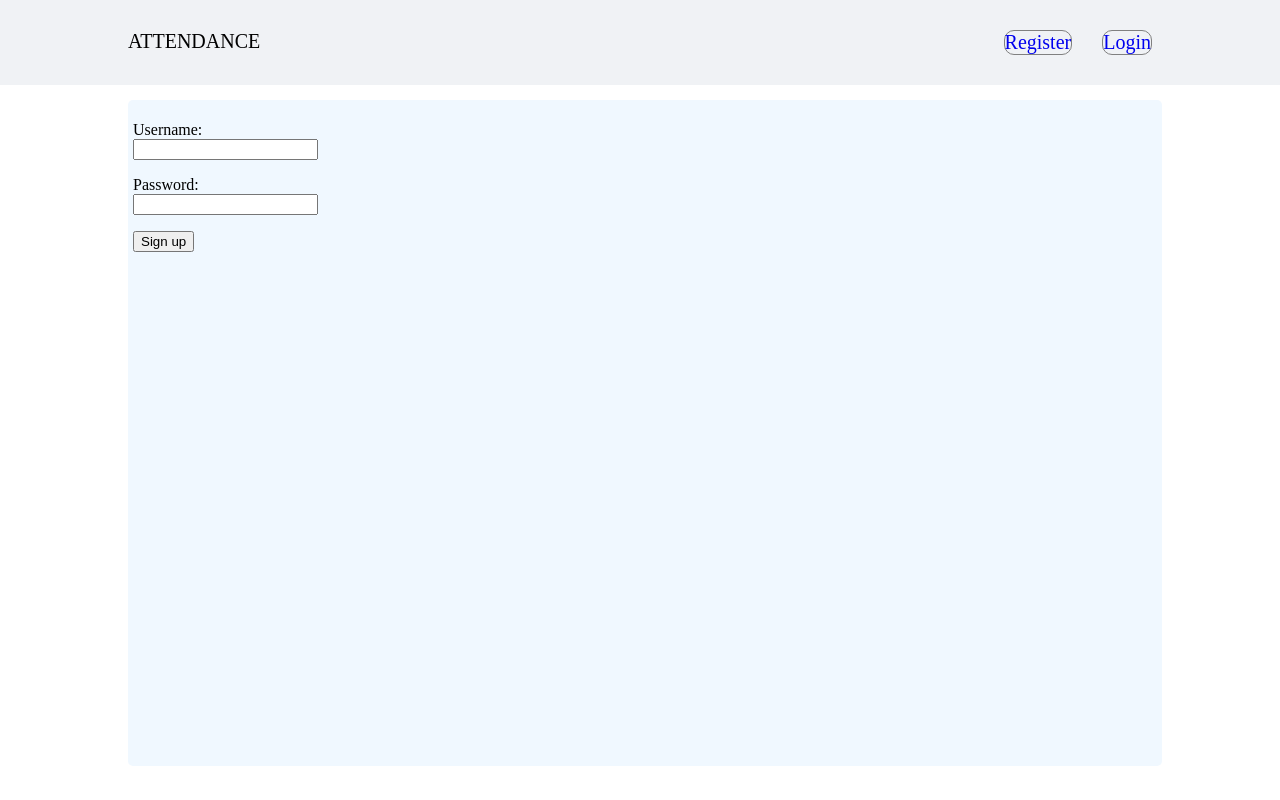
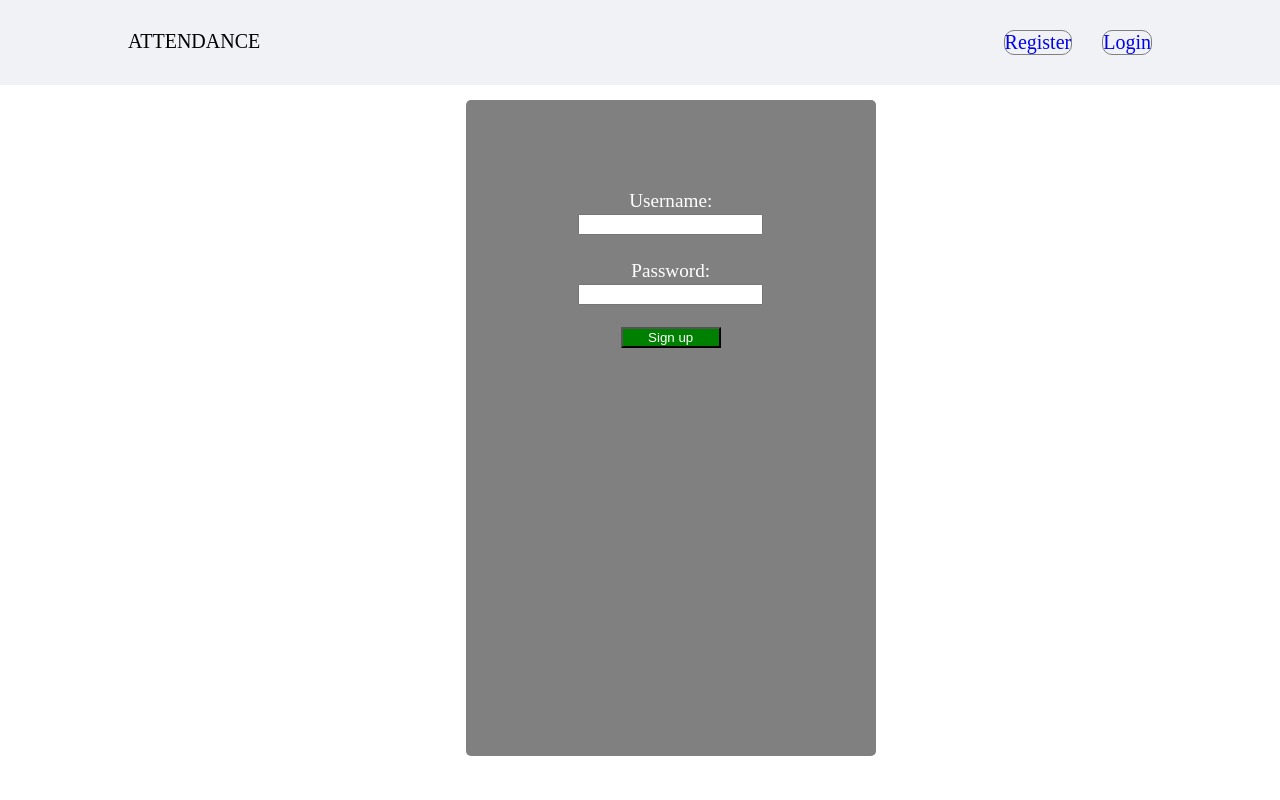
Before and after one commit to mahbubcseju/attendance-by-face-recognition, a Django app: page /login in a window 1280 px wide. Run offline with Django 3.2, Linux system fonts and the light colour scheme.

Commit message:
added css for login and sign_up page

```diff
--- /dev/null
+++ b/attendance/static/css/client/login.css
@@ -0,0 +1,23 @@
+
+
+
+
+.content{
+     background-color: grey;
+    padding-top: 8vh;
+    font-family: kaushan;
+    text-align: center;
+    font-size: larger;
+    box-sizing: border-box;
+    width: 40%;
+    height: 40%;
+    left: 33%;
+    color: white;
+
+
+}
+.shamim{
+    background-color: green;
+    color: white;
+    width: 25%;
+}
--- a/attendance/templates/client/login.html
+++ b/attendance/templates/client/login.html
@@ -1,21 +1,29 @@
 {% include('client/base.html') %}
+
+{% block css %}
+  <link rel="stylesheet" href="{{ static('css/client/login.css') }}">
+
+{% endblock %}
+
 
 {% block content %}
   <div class="content">
     <form method="post" action="{{ url('Login') }}">
       {% for field in form %}
         <p>
+          <h1></h1>
           {{ field.label_tag() }}<br>
           {{ field }}
           {% if field.help_text %}
-            <small style="color: grey">{{ field.help_text }}</small>
+            <small style="color: red">{{ field.help_text }}</small>
           {% endif %}
           {% for error in field.errors %}
             <p style="color: red">{{ error }}</p>
           {% endfor %}
+
         </p>
       {% endfor %}
-      <button type="submit">Sign up</button>
+      <button type="submit" class="shamim">Sign up</button>
       <input type="hidden" name="csrfmiddlewaretoken" value="{{ csrf_token }}">
       </form>
   </div>
```
Also changed, not shown: attendance/static/css/client/sign_up.css (added, +12 -0 lines), attendance/templates/client/sign_up.html (+9 -3 lines).
